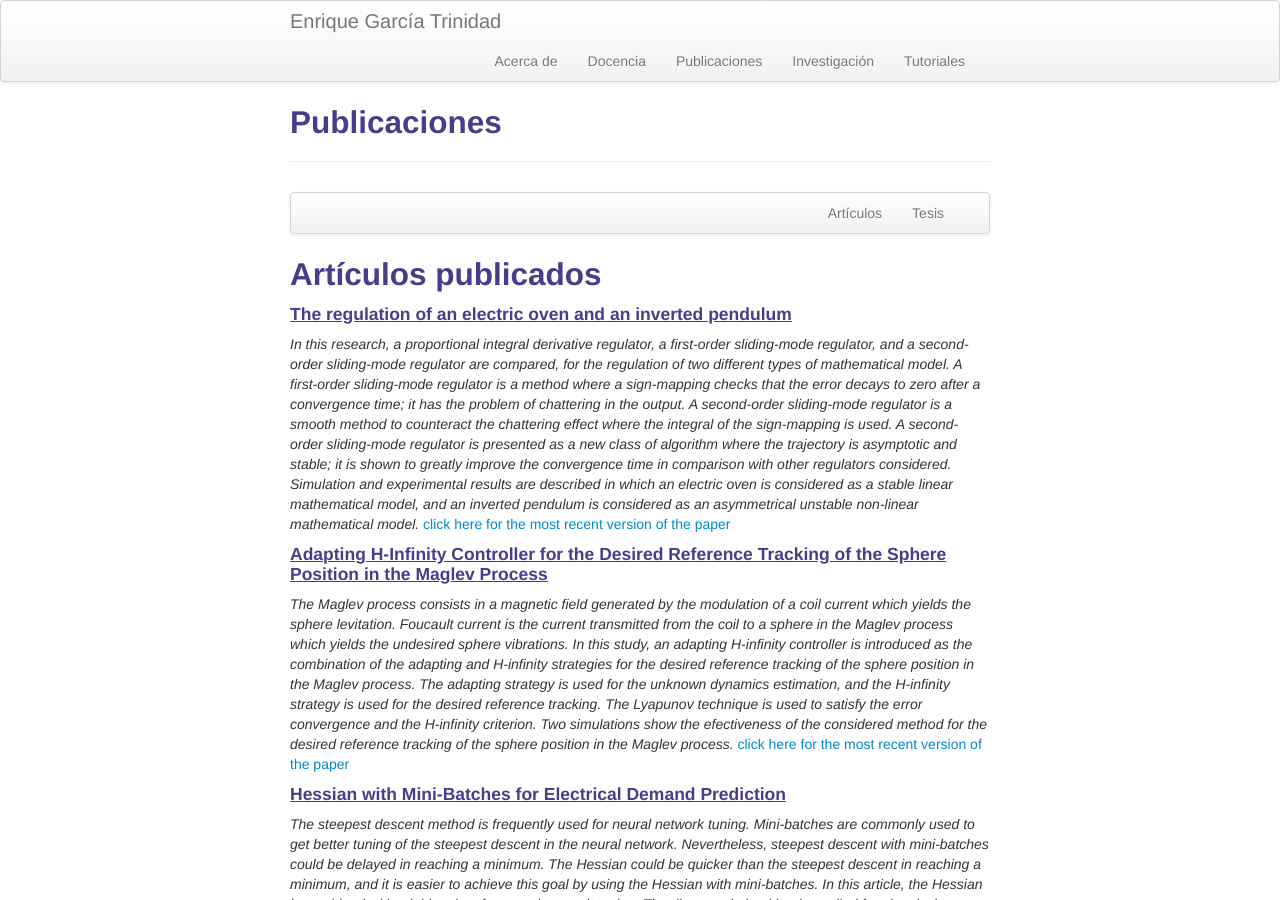
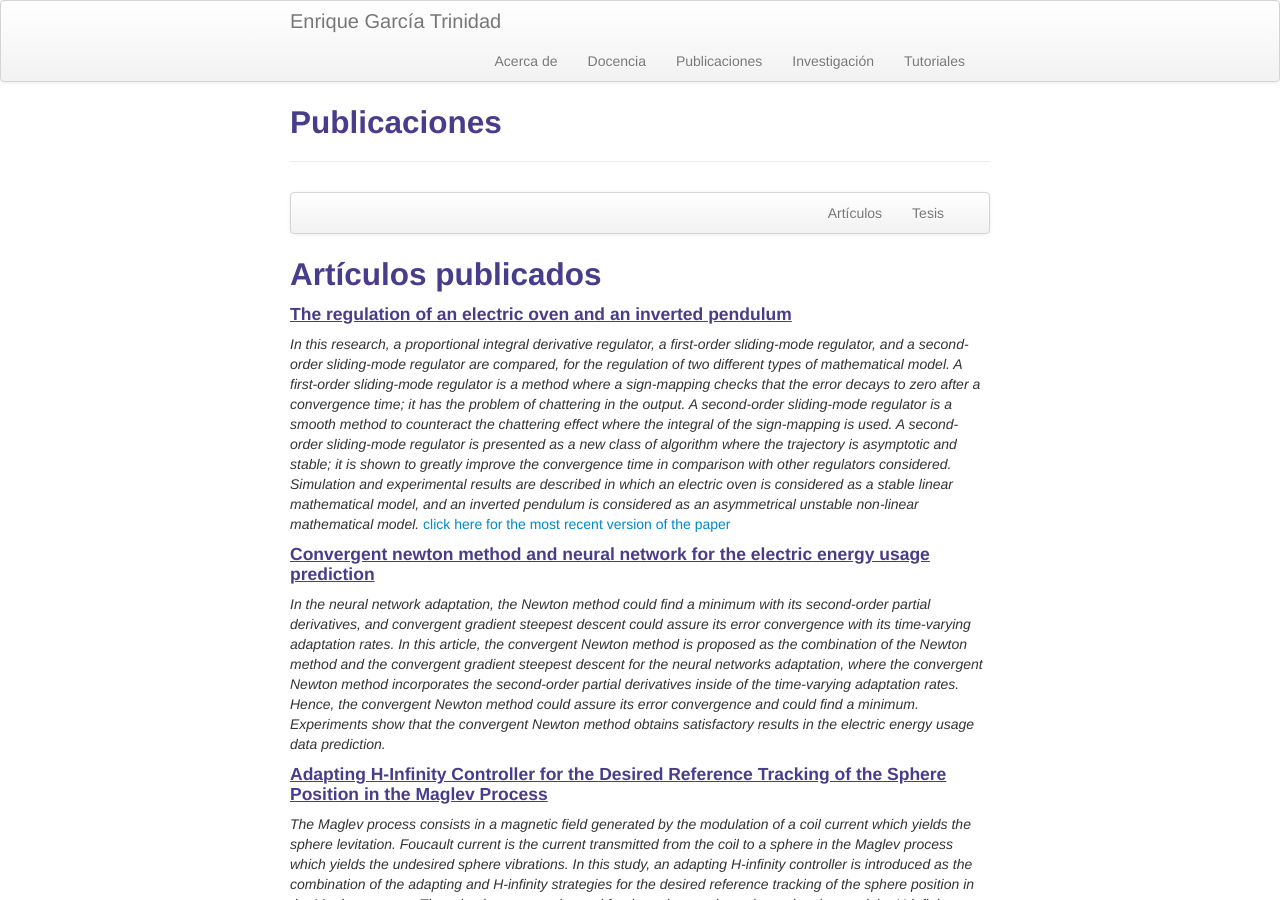
Before and after one commit to enriGarcia/enriGarcia.github.io, a Jekyll site: the page built from pages/publications.md, in a window 1280 px wide and 900 px high. Built offline with Jekyll 4.4.1, drawn with Linux system fonts in a browser that asks for light colours.

Commit message:
webpage update

```diff
--- a/pages/publications.md
+++ b/pages/publications.md
@@ -18,6 +18,9 @@ description: Enrique Garcia-Trinidad publications
 #### <u>The regulation of an electric oven and an inverted pendulum</u>
 *In this research, a proportional integral derivative regulator, a first-order sliding-mode regulator, and a second-order sliding-mode regulator are compared, for the regulation of two different types of mathematical model. A first-order sliding-mode regulator is a method where a sign-mapping checks that the error decays to zero after a convergence time; it has the problem of chattering in the output. A second-order sliding-mode regulator is a smooth method to counteract the chattering effect where the integral of the sign-mapping is used. A second-order sliding-mode regulator is presented as a new class of algorithm where the trajectory is asymptotic and stable; it is shown to greatly improve the convergence time in comparison with other regulators considered. Simulation and experimental results are described in which an electric oven is considered as a stable linear mathematical model, and an inverted pendulum is considered as an asymmetrical unstable non-linear mathematical model.*
 [click here for the most recent version of the paper]({{ BASE_PATH}}/pages/papers/balcazar2022.pdf)
+
+#### <u>Convergent newton method and neural network for the electric energy usage prediction</u>
+*In the neural network adaptation, the Newton method could find a minimum with its second-order partial derivatives, and convergent gradient steepest descent could assure its error convergence with its time-varying adaptation rates. In this article, the convergent Newton method is proposed as the combination of the Newton method and the convergent gradient steepest descent for the neural networks adaptation, where the convergent Newton method incorporates the second-order partial derivatives inside of the time-varying adaptation rates. Hence, the convergent Newton method could assure its error convergence and could find a minimum. Experiments show that the convergent Newton method obtains satisfactory results in the electric energy usage data prediction.*
 
 #### <u>Adapting H-Infinity Controller for the Desired Reference Tracking of the Sphere Position in the Maglev Process</u>
 *The Maglev process consists in a magnetic field generated by the modulation of a coil current which yields the sphere levitation. Foucault current is the current transmitted from the coil to a sphere in the Maglev process which yields the undesired sphere vibrations. In this study, an adapting H-infinity controller is introduced as the combination of the adapting and H-infinity strategies for the desired reference tracking of the sphere position in the Maglev process. The adapting strategy is used for the unknown dynamics estimation, and the H-infinity strategy is used for the desired reference tracking. The Lyapunov technique is used to satisfy the error convergence and the H-infinity criterion. Two simulations show the efectiveness of the considered method for the desired reference tracking of the sphere position in the Maglev process.*
```
